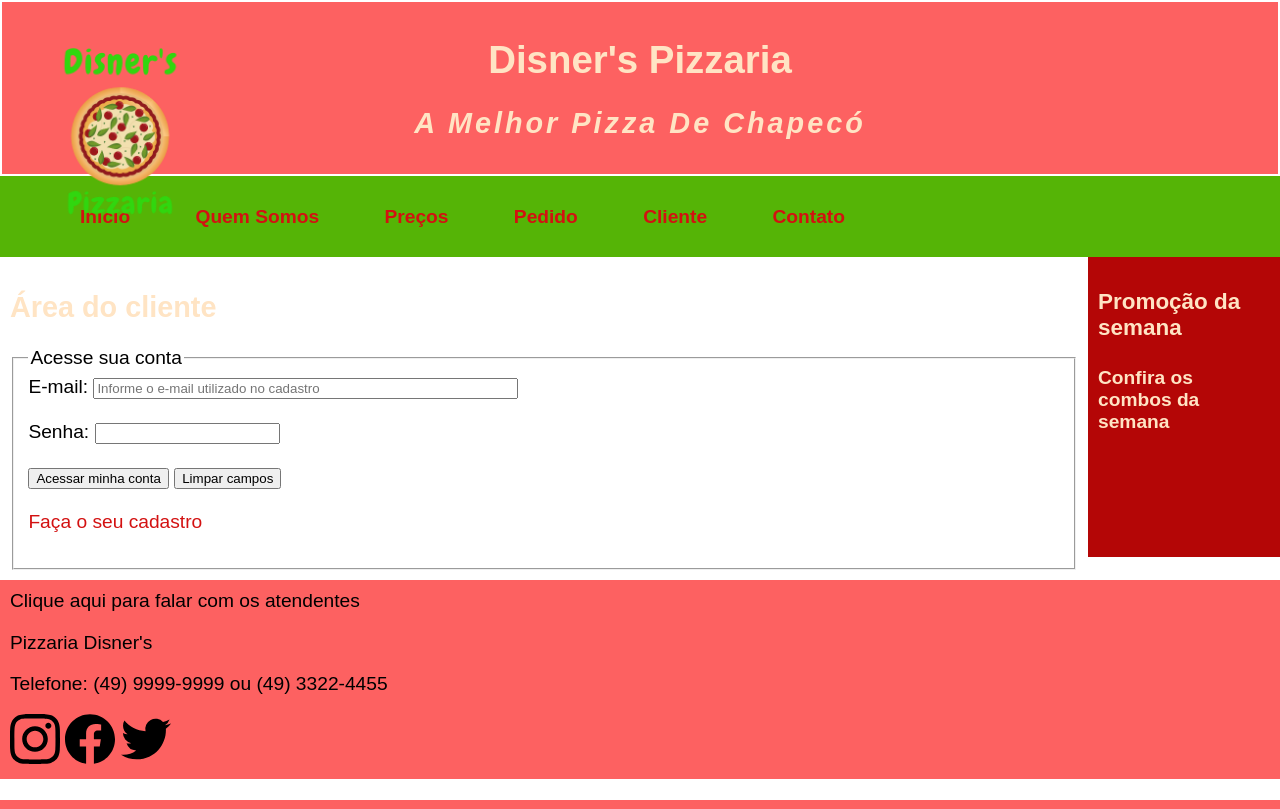
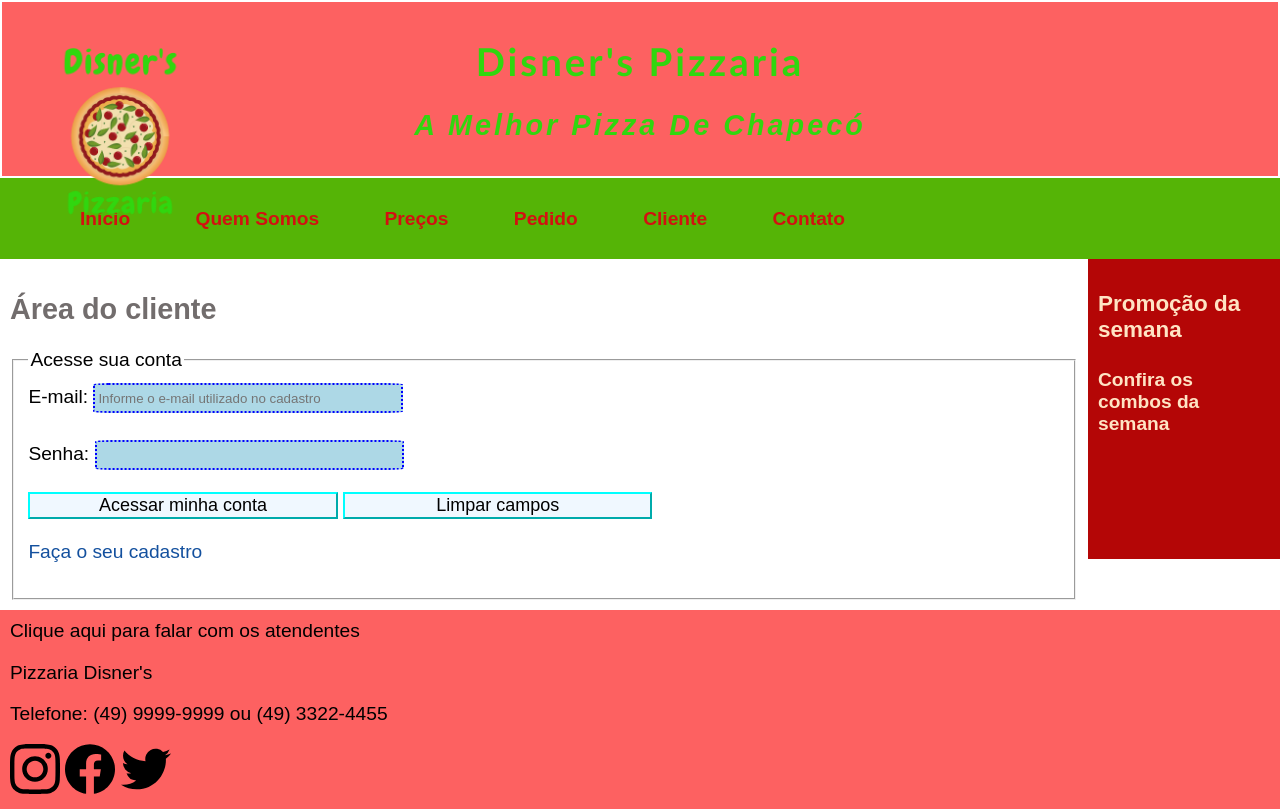
Before and after one commit to Brunadisner/prog2-Exercicios, a PHP site: page /cliente.html in a window 1280 px wide. Run offline with PHP 8.4, Linux system fonts and the light colour scheme.

Commit message:
arrumando formularios

```diff
--- a/Site Pizzaria/assets/css/estilo.css
+++ b/Site Pizzaria/assets/css/estilo.css
@@ -20,11 +20,20 @@ header{
     margin: 2px;
 
 }
-header h2{
+header  h2{
     font-style: italic;
     text-transform: capitalize;
     letter-spacing: 3px;
+    color: #31D60F;
 }
+header  h1{
+    font-style: bold;
+    font-family: 'Trebuchet MS';
+    text-transform: capitalize;
+    letter-spacing: 3px;
+    color: #31D60F;
+}
+
 header, footer{
     background-color: rgb(253, 97, 97);
 }
@@ -53,11 +62,12 @@ main{
 }
 
 aside{
+
     width: 15%;
     height: 300px;
     background-color: rgb(180, 6, 6);
     color: bisque;
-    height: ;
+
 }
 
 header, footer, nav, aside,main{
@@ -65,7 +75,7 @@ header, footer, nav, aside,main{
 }
 
 h1,h2{
-    color: bisque;
+    color:rgb(114, 109, 109);
 }
 /*-----------link-------*/
 a{
@@ -84,6 +94,7 @@ a:hover{
 a:active{
     color: white(41, 30, 201);
 }
+
 /*-------Menu------*/
 nav ul li{
     display: inline;/*transforma em elemento inline*/
@@ -119,17 +130,11 @@ tr:nth-child(odd){
     width: 50%;
     max-width: 435px;
     position: relative;
-    float: right;
+    float: left;
     padding:0px 20px;
 }
-#pizza2{
-    width: 50%;
-    max-width: 450px;
-    float: left;
-    position: relative;
-    padding:0px 0px 0px 20px;
-}
 #inicio{
+    width: 85%;
     color: brown;
     font-family: 'Trebuchet MS', 'Lucida Sans Unicode', 'Lucida Grande', 'Lucida Sans';
     letter-spacing: 3px;
@@ -138,8 +143,42 @@ tr:nth-child(odd){
 }
 #inicio h3{
     clear: both;
-    text-align: center;
 }
 .clear{
     clear: both;
 }
+/*---------formularios-----------*/
+input[type=text], input[type=email], input[type=password], input[type=tel],
+input[type=date],textarea, select{
+    background-color: lightblue;
+    padding: 3px;
+    width: 30%;
+    height: 30px;
+    margin-top: 5px;
+    border-bottom: 5%;
+    border-top: 5%;
+    border-style:dotted;
+    border-color: blue;
+    border-radius: 5%;
+    border-width: 2px;
+}
+textarea{
+    width: 30%;
+    height: 100px;
+}
+input[type=submit]{
+    width: 30%;
+    font-size: large;
+    background-color:aliceblue;
+    border-color: aqua;
+}
+fildset{
+    width: 300px;
+    height: 250px;
+}
+legend{
+    font-style: bold;
+}
+#cadastro a{
+    color:rgb(19, 80, 158);
+}
--- a/Site Pizzaria/cliente.html
+++ b/Site Pizzaria/cliente.html
@@ -52,7 +52,7 @@
                     <input type="submit" value="Acessar minha conta">
                     <input type="submit" value="Limpar campos">
                 </div>
-                <div>
+                <div id="cadastro">
                     <p><a href="cadastro.html">Faça o seu cadastro</a></p>
                 </div>
             </fieldset>
--- a/Site Pizzaria/index.html
+++ b/Site Pizzaria/index.html
@@ -32,7 +32,6 @@
         <main>
             <div id="inicio">
                 <img src="assets/img/pizza.jpg" id="pizza" alt="imagem de uma pizza">
-                <img src="assets/img/pizza2.jpg" id="pizza2" alt="imagem de uma pizza">
                 <h3>Pizzaria Disner's, a melhor pizza de Chapecó</h3>
                 <h4>Peça já a sua</h4>
             </div>
```
Also changed, not shown: Site Pizzaria/cadastro.html (+9 -0 lines).
